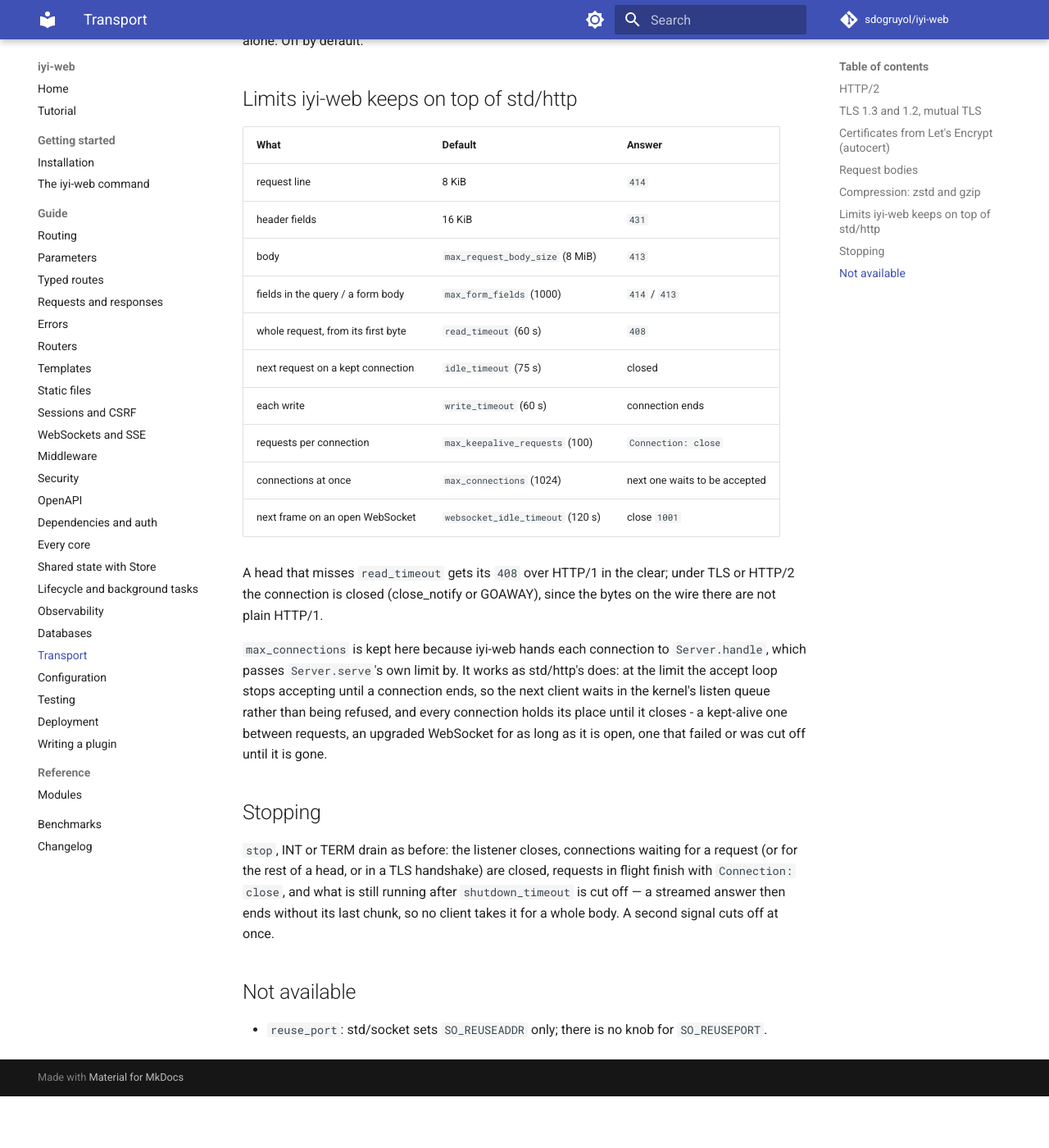
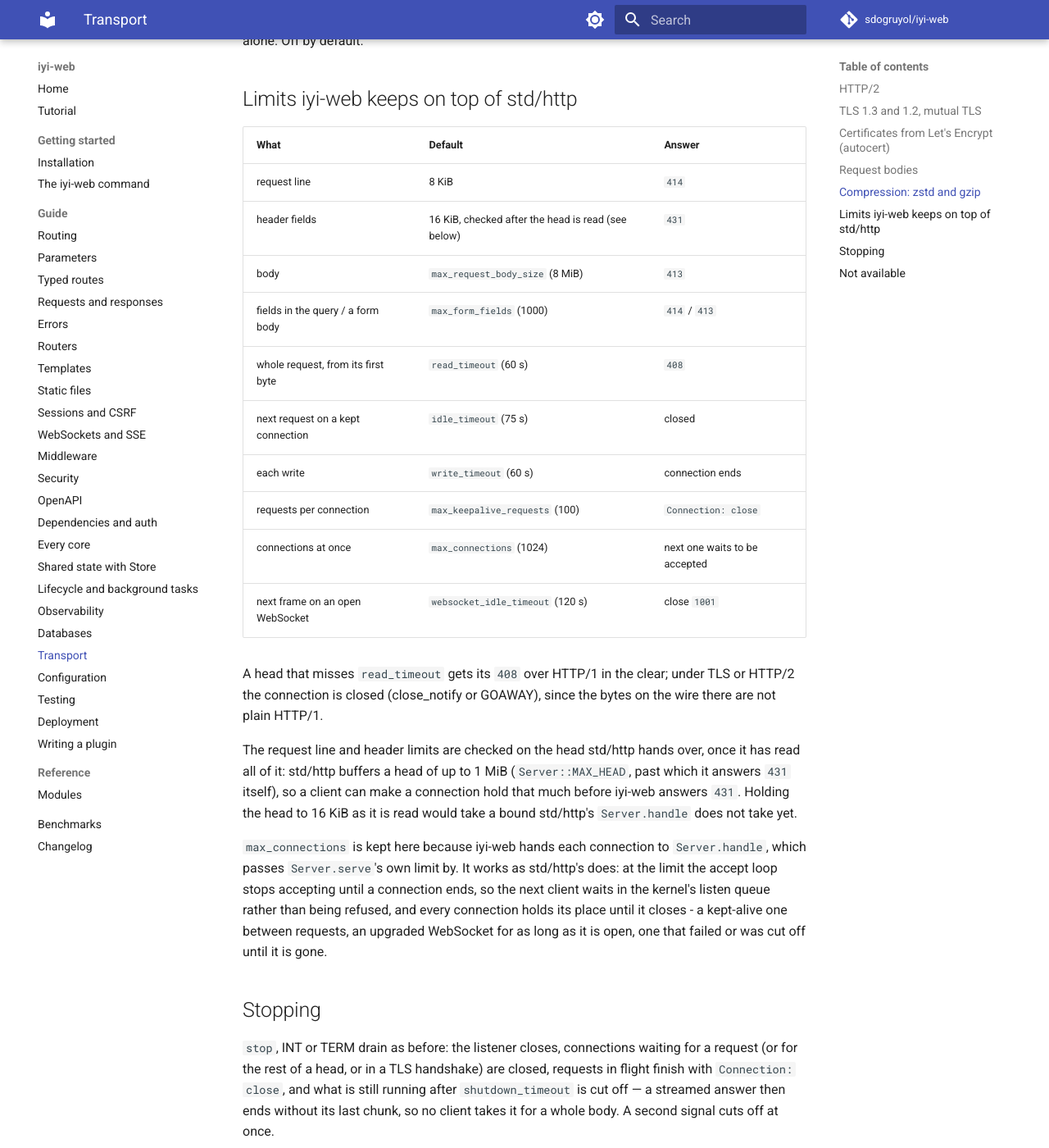
Before and after one commit to sdogruyol/iyi-web, an MkDocs documentation site: the page built from docs/transport.md, in a window 1280 px wide and 1400 px high, scrolled down 2606 px. Shown: the whole window at 82% size. Built offline with MkDocs 1.6.1 and Material for MkDocs 9.7.7, drawn with Linux system fonts in a browser that asks for light colours; comment, search, counter and statistics services are not loaded; before the commit the page ends 3943 px from its top, so only the background shows below that.

Commit message:
Say that the header limits are checked after std/http reads the head
The docs said header fields are limited to 16 KiB. iyi-web checks that
only once std/http has read the whole head, up to 1 MiB, so a client can
make a connection hold that much first. Enforcing it during the read
needs a bound std/http's Server.handle does not take yet.

```diff
--- a/docs/transport.md
+++ b/docs/transport.md
@@ -131,7 +131,7 @@ alone. Off by default.
 | What | Default | Answer |
 | --- | --- | --- |
 | request line | 8 KiB | `414` |
-| header fields | 16 KiB | `431` |
+| header fields | 16 KiB, checked after the head is read (see below) | `431` |
 | body | `max_request_body_size` (8 MiB) | `413` |
 | fields in the query / a form body | `max_form_fields` (1000) | `414` / `413` |
 | whole request, from its first byte | `read_timeout` (60 s) | `408` |
@@ -144,6 +144,13 @@ alone. Off by default.
 A head that misses `read_timeout` gets its `408` over HTTP/1 in the clear;
 under TLS or HTTP/2 the connection is closed (close_notify or GOAWAY),
 since the bytes on the wire there are not plain HTTP/1.
+
+The request line and header limits are checked on the head std/http hands
+over, once it has read all of it: std/http buffers a head of up to 1 MiB
+(`Server::MAX_HEAD`, past which it answers `431` itself), so a client can
+make a connection hold that much before iyi-web answers `431`. Holding the
+head to 16 KiB as it is read would take a bound std/http's
+`Server.handle` does not take yet.
 
 `max_connections` is kept here because iyi-web hands each connection to
 `Server.handle`, which passes `Server.serve`'s own limit by. It works as
```
Also changed, not shown: docs/configuration.md (+5 -1 lines), 1 other file.
